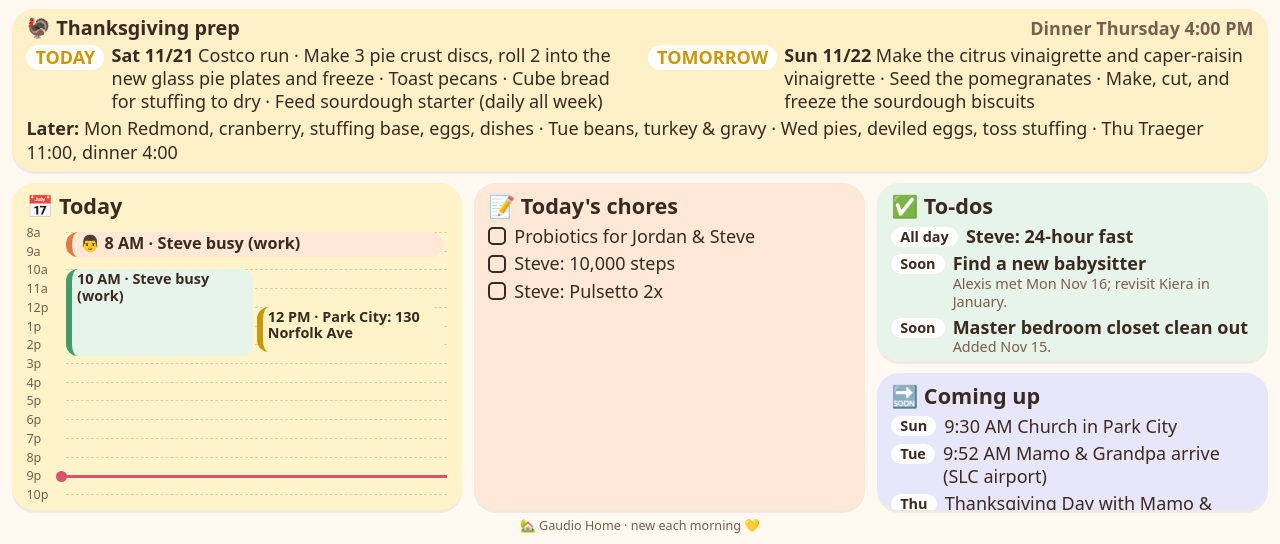
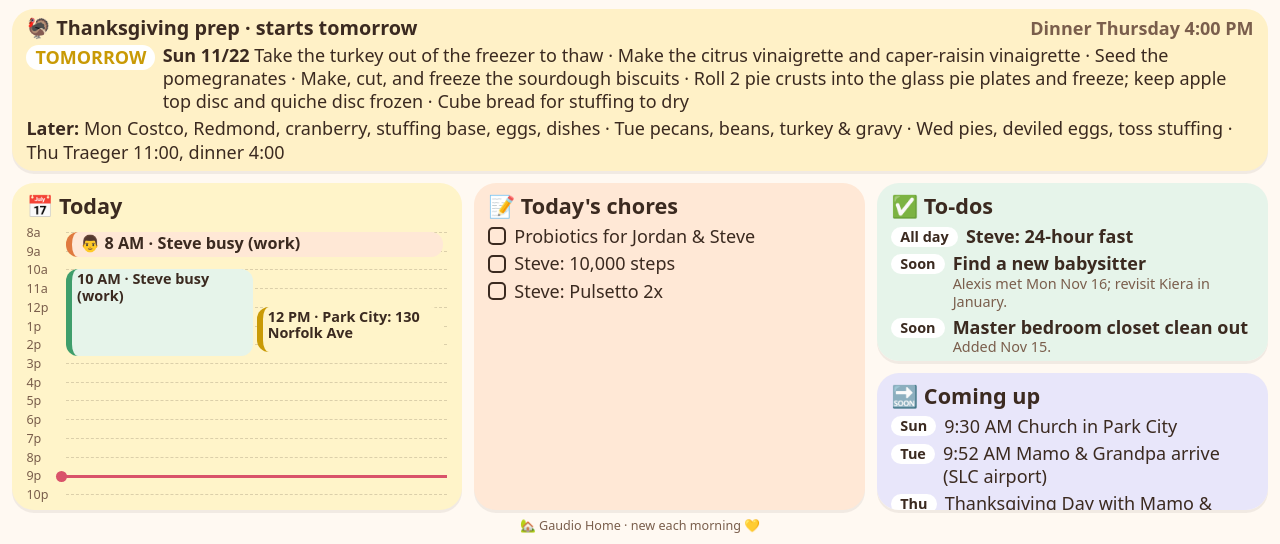
Before and after one commit to GaudioFam/gh-c07dcd4335, a plain HTML site: page index.html in a window 1280 px wide. Shown: the part 256-800 px from the top of the page. Drawn offline with Linux system fonts and the light colour scheme.

Commit message:
update 2026-11-21 21:00

```diff
--- a/index.html
+++ b/index.html
@@ -75,18 +75,16 @@ function den(){const p={};new Intl.DateTimeFormat('en-US',{timeZone:'America/Den
    Auto-rolls by America/Denver date: past days hide; the card is removed after Nov 26. */
 const TG_LAST='2026-11-26';
 const TG_DAYS=[
-  {date:'2026-11-21',short:'Sat',items:['Costco run','Make 3 pie crust discs, roll 2 into the new glass pie plates and freeze','Toast pecans','Cube bread for stuffing to dry','Feed sourdough starter (daily all week)']},
-  {date:'2026-11-22',short:'Sun',items:['Make the citrus vinaigrette and caper-raisin vinaigrette','Seed the pomegranates','Make, cut, and freeze the sourdough biscuits']},
-  {date:'2026-11-23',short:'Mon',items:['Redmond run','Make cranberry sauce','Brown the sausage and sauté the onion and celery for stuffing','Steam the eggs for deviled eggs','Set out and label serving dishes']},
-  {date:'2026-11-24',short:'Tue',items:['Blanch green beans, slice shallots','Steve spatchcocks and dry-brines the turkey','Jordan makes gravy from the wings, backbone, and neck']},
+  {date:'2026-11-22',short:'Sun',items:['Take the turkey out of the freezer to thaw','Make the citrus vinaigrette and caper-raisin vinaigrette','Seed the pomegranates','Make, cut, and freeze the sourdough biscuits','Roll 2 pie crusts into the glass pie plates and freeze; keep apple top disc and quiche disc frozen','Cube bread for stuffing to dry']},
+  {date:'2026-11-23',short:'Mon',items:['Costco and Redmond runs','Make cranberry sauce','Brown the sausage and sauté the onion and celery for stuffing','Steam the eggs for deviled eggs','Set out and label serving dishes']},
+  {date:'2026-11-24',short:'Tue',items:['Toast pecans','Blanch green beans, slice shallots','Steve spatchcocks and dry-brines the turkey','Jordan makes gravy from the wings, backbone, and neck']},
   {date:'2026-11-25',short:'Wed',items:['Bake the pumpkin pie and the double-crust apple pie','Make the deviled eggs','Toss the stuffing and refrigerate']},
   {date:'2026-11-26',short:'Thu',items:['11:00 Traeger on','11:30 Turkey on','~2:45 Turkey off; stuffing in the oven','3:30 Biscuits in','4:00 Dinner']}
 ];
 const TG_LATER={
-  '2026-11-21':'Costco, pie crusts, pecans, cube bread, feed starter',
-  '2026-11-22':'vinaigrettes, pomegranates, freeze biscuits',
-  '2026-11-23':'Redmond, cranberry, stuffing base, eggs, dishes',
-  '2026-11-24':'beans, turkey & gravy',
+  '2026-11-22':'thaw turkey, vinaigrettes, pomegranates, biscuits, crusts, cube bread',
+  '2026-11-23':'Costco, Redmond, cranberry, stuffing base, eggs, dishes',
+  '2026-11-24':'pecans, beans, turkey & gravy',
   '2026-11-25':'pies, deviled eggs, toss stuffing',
   '2026-11-26':'Traeger 11:00, dinner 4:00'
 };
@@ -109,7 +107,7 @@ function tgRoll(n){
   else if(today)grid=`<div class="tggrid one">${block('TODAY',today)}</div>`;
   else if(next)grid=`<div class="tggrid one">${block('TOMORROW',next)}</div>`;
   const laterLine=later.length?`<div class="later"><b>Later:</b> ${later.map(d=>esc(d.short)+' '+esc(TG_LATER[d.date])).join(' · ')}</div>`:'';
-  const starter=(n.iso>='2026-11-22'&&n.iso<='2026-11-25')?'<div class="later">Also: feed the sourdough starter</div>':'';
+  const starter='';
   const html=`<div class="tghead"><h2>${title}</h2><div class="tgwhen">Dinner Thursday 4:00 PM</div></div>${grid}${laterLine}${starter}`;
   if(el.innerHTML!==html||el.style.display!=='block'){el.innerHTML=html;el.style.display='block';fit()}
 }
```
